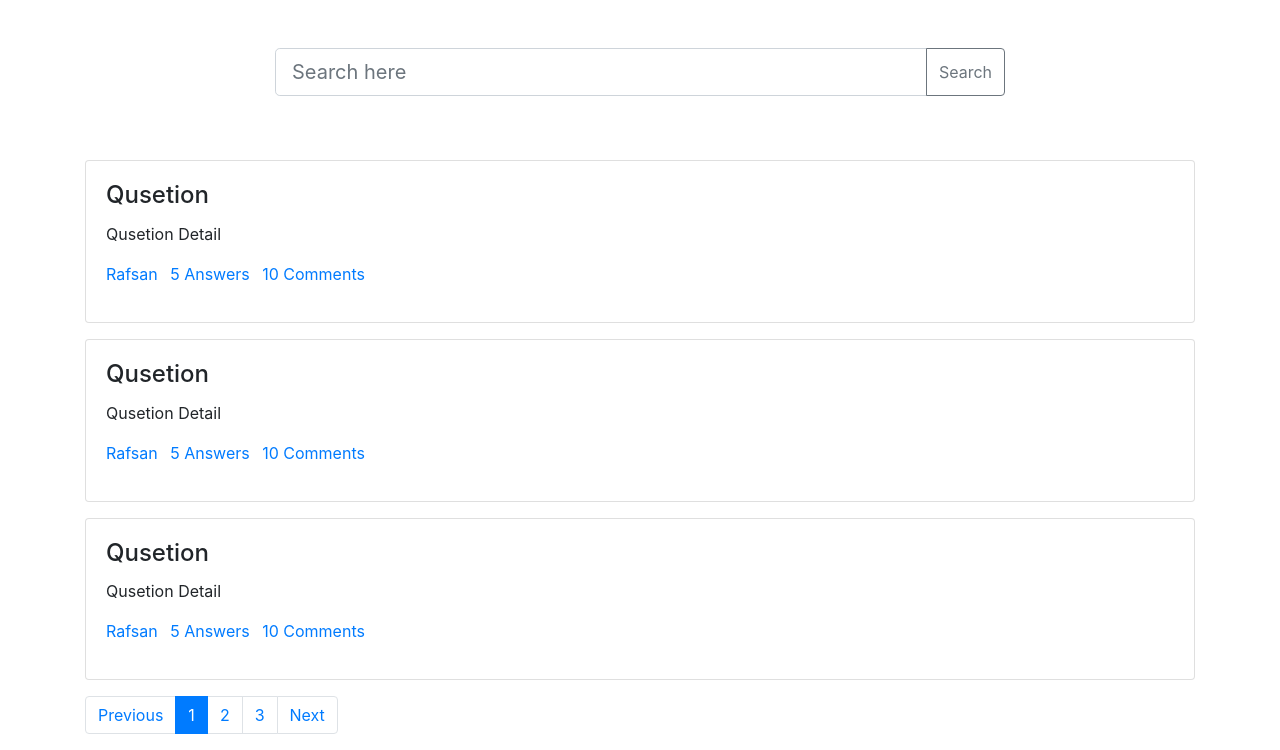
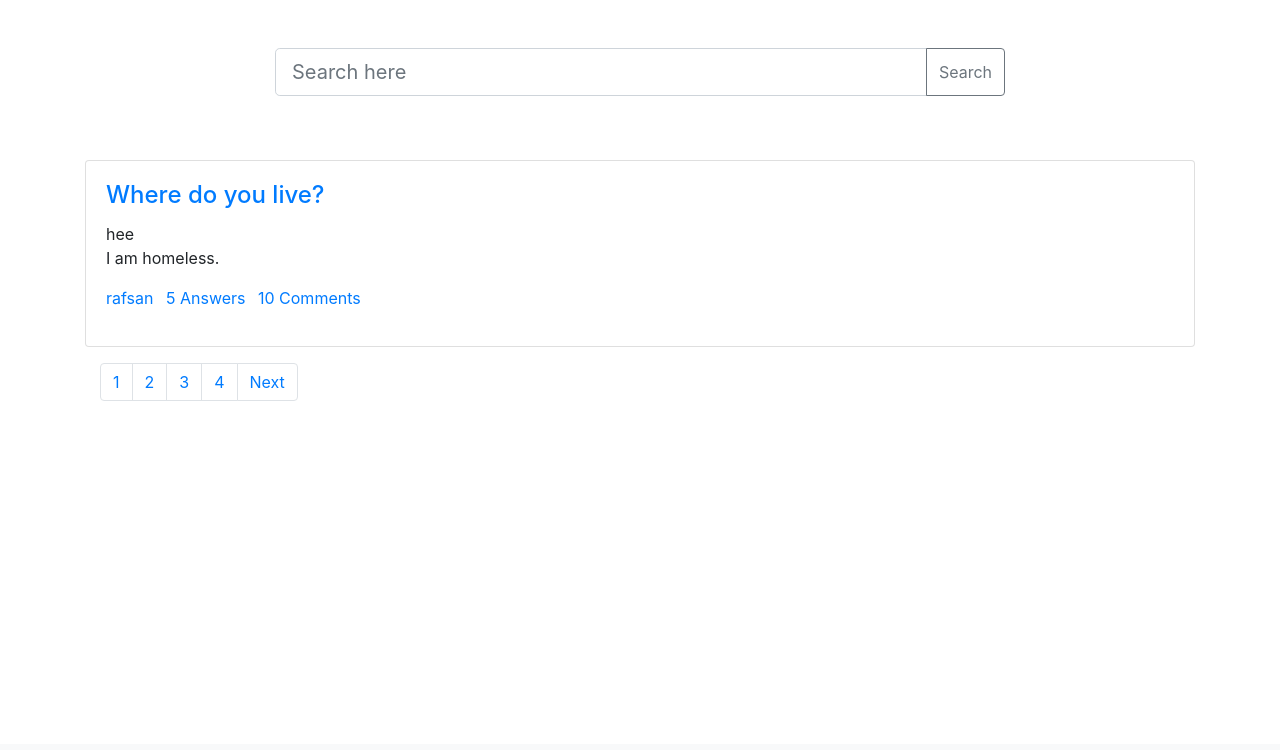
Before and after one commit to RafsanSwadhin/Q-A-Website, a Django app: page / in a window 1280 px wide. Shown: the part 56-806 px from the top of the page. After the commit the page ends 457 px from the top, so only its background shows below. Run offline with Django 5.2, Linux system fonts and the light colour scheme; data comes from the database, SQL or seed files in the repository; both versions use the stored data as it was after the commit.

Commit message:
3rd commit

```diff
--- a/main/qa/templates/home.html
+++ b/main/qa/templates/home.html
@@ -50,55 +50,48 @@
         </div>
     </div>
     <div class="container">
+        {% for q in quest %}
         <div class="card mb-3">
             <div class="card-body">
-                <h4 class="card-title">Qusetion</h4>
-                <p class="card-text">Qusetion Detail</p>
+                <h4 class="card-title"><a href="/detail/{{q.id}}">{{q.title}}</a></h4>
+                </h6>hee</h6>
+                <p class="card-text">{{q.detail}}</p>
                 <p>
-                    <a href="#" class="mr-2">Rafsan</a>
+                    <a href="#" class="mr-2">{{q.user.username}}</a>
                     <a href="#" class="mr-2">5 Answers</a>
                     <a href="#" class="mr-2">10 Comments</a>
                 </p>
             </div>
         </div>
+        {% endfor %}
 
-        <div class="card mb-3">
-            <div class="card-body">
-                <h4 class="card-title">Qusetion</h4>
-                <p class="card-text">Qusetion Detail</p>
-                <p>
-                    <a href="#" class="mr-2">Rafsan</a>
-                    <a href="#" class="mr-2">5 Answers</a>
-                    <a href="#" class="mr-2">10 Comments</a>
-                </p>
-            </div>
+
+
+        <div class="container">
+            <nav aria-label="Page navigation example">
+                <ul class="pagination">
+                    {% if quest.has_previous %}
+                    <li class="page-item">
+                        <a class="page-link" href="?page={{ quest.previous_page_number }}">Previous</a>
+                    </li>
+                    {% endif %}
+
+                    {% for i in quest.paginator.page_range %}
+                    <li class="page-item {% if q.number == i %}active{% endif %}">
+                        <a class="page-link" href="?page={{ i }}">{{ i }}</a>
+                    </li>
+                    {% endfor %}
+
+                    {% if quest.has_next %}
+                    <li class="page-item">
+                        <a class="page-link" href="?page={{ quest.next_page_number }}">Next</a>
+                    </li>
+                    {% endif %}
+                </ul>
+            </nav>
         </div>
 
-        <div class="card mb-3">
-            <div class="card-body">
-                <h4 class="card-title">Qusetion</h4>
-                <p class="card-text">Qusetion Detail</p>
-                <p>
-                    <a href="#" class="mr-2">Rafsan</a>
-                    <a href="#" class="mr-2">5 Answers</a>
-                    <a href="#" class="mr-2">10 Comments</a>
-                </p>
-            </div>
-        </div>
 
-    </div>
-
-    <div class="container">
-        <nav aria-label="Page navigation example">
-            <ul class="pagination">
-              <li class="page-item"><a class="page-link" href="#">Previous</a></li>
-              <li class="page-item active"><a class="page-link" href="#">1</a></li>
-              <li class="page-item"><a class="page-link" href="#">2</a></li>
-              <li class="page-item"><a class="page-link" href="#">3</a></li>
-              <li class="page-item"><a class="page-link" href="#">Next</a></li>
-            </ul>
-          </nav>
-    </div>
 
 </body>
 </html>
--- a/main/qa/views.py
+++ b/main/qa/views.py
@@ -1,6 +1,10 @@
 from django.shortcuts import render
-
-# Create your views here.
+from .models import Question
+from django.core.paginator import Paginator
 
 def home(request):
-    return render(request,'home.html')
+    quest = Question.objects.all().order_by('-id')
+    paginator = Paginator(quest, 1)
+    page_num = request.GET.get('page', 1)
+    quest = paginator.page(page_num)
+    return render(request, 'home.html', {'quest': quest})
```
Also changed, not shown: main/qa/templates/1.html (added, +25 -0 lines), main/db.sqlite3.
